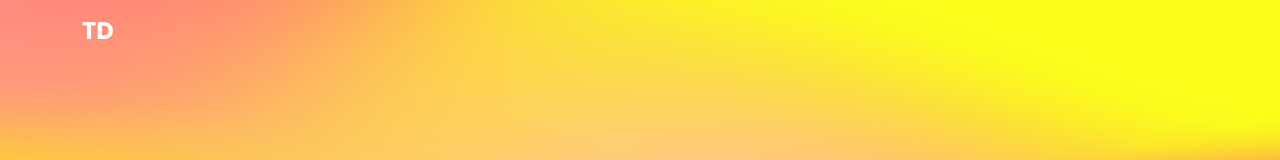
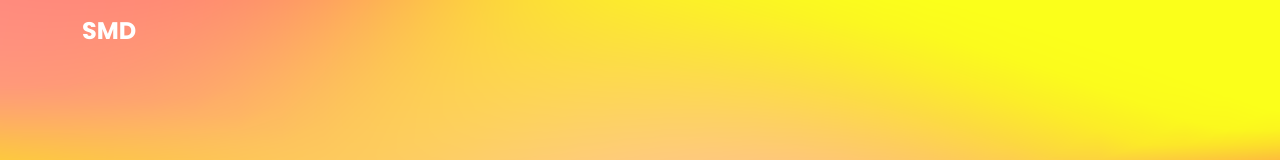
Before and after one commit to suryamsj/belajar-sveltekit, a SvelteKit app: page / in a window 1280 px wide. Shown: the top 160 px of the page. Built offline with nearby package versions, Linux system fonts and the light colour scheme.

Commit message:
Belajar Sveltekit ❤️
Update Navbar.svelte

```diff
--- a/src/components/Navbar.svelte
+++ b/src/components/Navbar.svelte
@@ -1,5 +1,5 @@
 <nav class="navbar navbar-expand-lg fixed-top">
     <div class="container">
-        <a class="navbar-brand" href="/">TD</a>
+        <a class="navbar-brand" href="/">SMD</a>
     </div>
 </nav>
```
